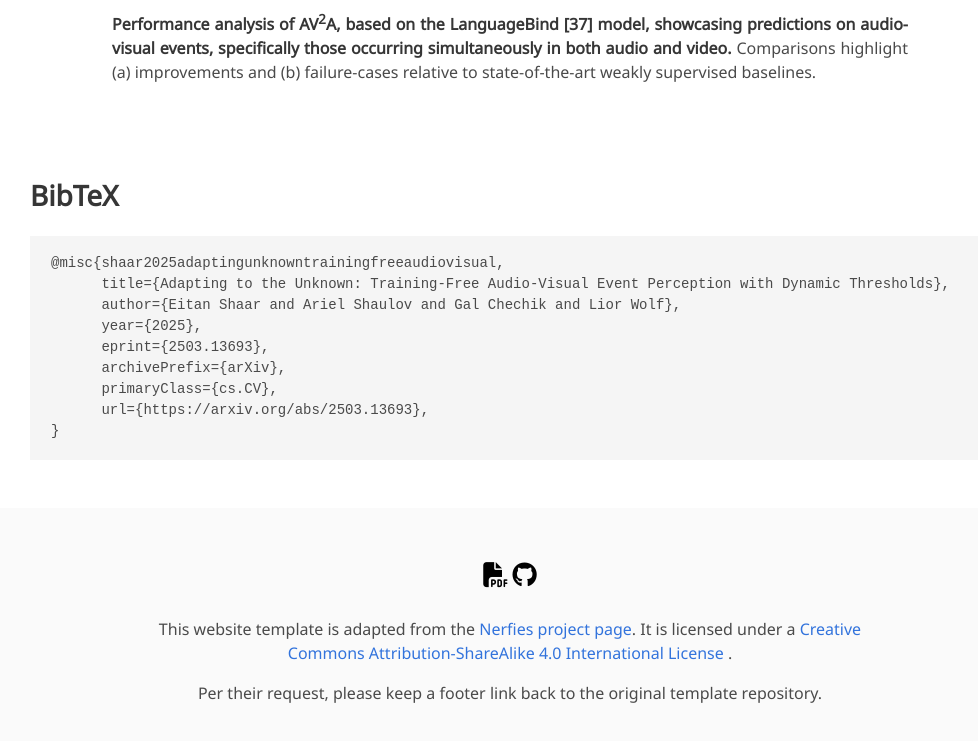
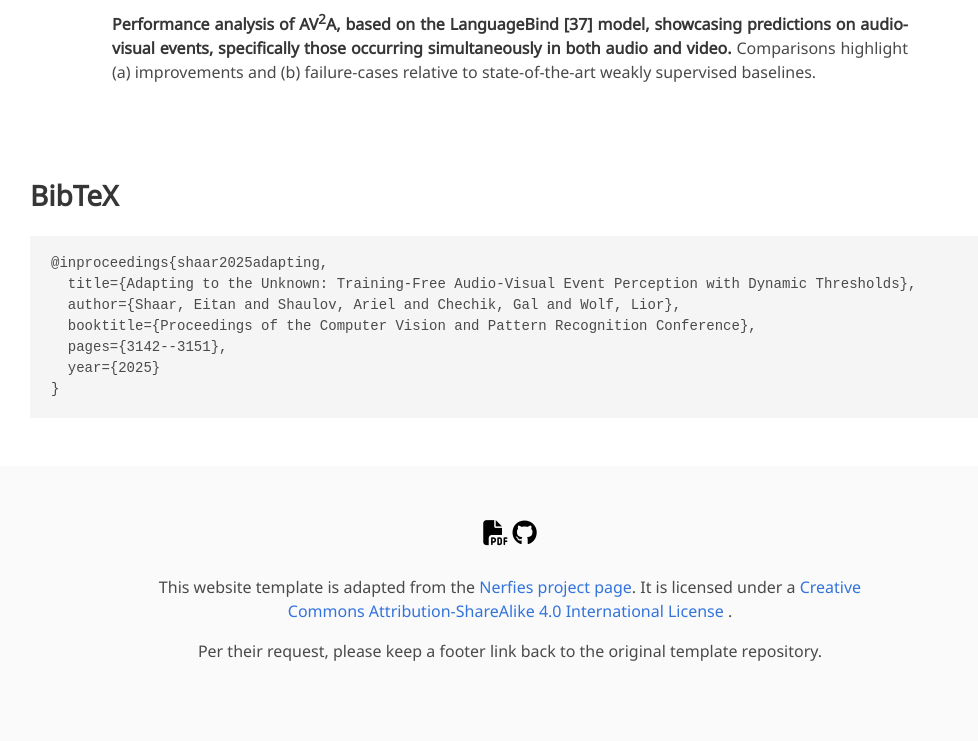
Before and after one commit to eitan159/AV2A, a plain HTML site: page index.html in a window 1280 px wide. Shown: the part 4162-4903 px from the top of the page, without its empty margins (130-1108 px from the left). Drawn offline with Linux system fonts and the light colour scheme; a web font is replaced by a local one.

Commit message:
Update BibTeX entry to inproceedings format

```diff
--- a/index.html
+++ b/index.html
@@ -222,14 +222,12 @@
 <section class="section" id="BibTeX">
   <div class="container is-max-desktop content">
     <h2 class="title">BibTeX</h2>
-<pre><code>@misc{shaar2025adaptingunknowntrainingfreeaudiovisual,
-      title={Adapting to the Unknown: Training-Free Audio-Visual Event Perception with Dynamic Thresholds},
-      author={Eitan Shaar and Ariel Shaulov and Gal Chechik and Lior Wolf},
-      year={2025},
-      eprint={2503.13693},
-      archivePrefix={arXiv},
-      primaryClass={cs.CV},
-      url={https://arxiv.org/abs/2503.13693},
+<pre><code>@inproceedings{shaar2025adapting,
+  title={Adapting to the Unknown: Training-Free Audio-Visual Event Perception with Dynamic Thresholds},
+  author={Shaar, Eitan and Shaulov, Ariel and Chechik, Gal and Wolf, Lior},
+  booktitle={Proceedings of the Computer Vision and Pattern Recognition Conference},
+  pages={3142--3151},
+  year={2025}
 }
 </code></pre>
   </div>
```
